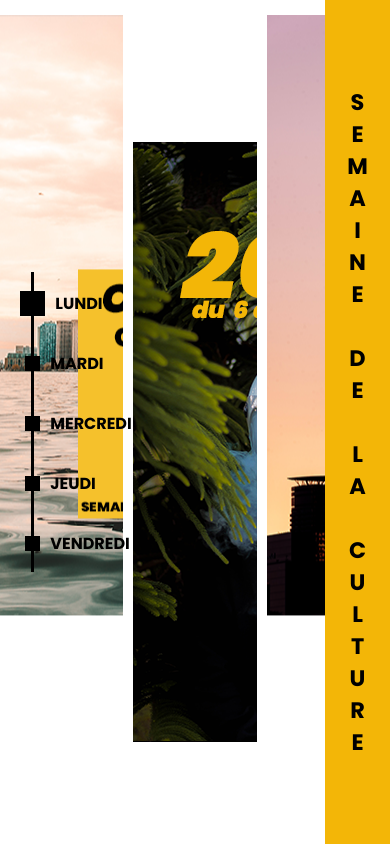
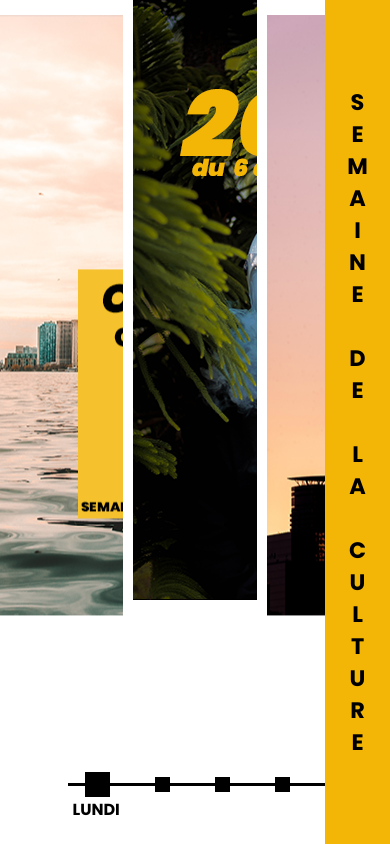
Before and after one commit to ValMgr/CultureWeek2020, a PHP site: page / in a window 390 px wide; the page is wider, and only the part inside the window is pictured. Run offline with PHP 8.4, Linux system fonts and the light colour scheme.

Commit message:
shrink calendar

```diff
--- a/css/style.css
+++ b/css/style.css
@@ -512,3 +512,115 @@ nav .reseaux svg {
     #musique{
 
     }
+
+
+
+
+
+
+
+
+
+
+
+
+
+
+
+
+
+
+
+
+
+
+
+
+
+
+
+
+
+
+
+    /* RESPONSIVE */
+
+    @media screen and (max-width: 1000px) {
+        #calendar {
+          width: 300px;
+          height: 50px;
+          left: calc(50% - 150px);
+          top: 90%;
+          flex-direction: row;
+          align-items: center;
+        }
+
+        #core{
+            min-width: 100%;
+            height: 3px;
+            position: absolute;
+            margin-left: 45px;
+        }
+
+        .day{
+            position: absolute;
+            margin-left: 45px;
+        }
+
+        .day p{
+            margin-top: 25px;
+            margin-left: -50%;
+            color: transparent;
+            text-align: center;
+            font-family: 'Poppins', sans-serif;
+            font-weight: bold;
+            user-select: none;
+            transition: .25s ease;
+
+        }
+
+        .daySelected {
+            margin-top: 10px;
+        }
+
+        .daySelected p{
+            color: var(--black);
+        }
+
+        #Lundi{
+            top: unset;
+            position: unset;
+        }
+
+        #Mardi{
+            top: unset;
+            position: unset;
+
+        }
+
+        #Mercredi{
+            top: unset;
+            position: unset;
+
+
+        }
+
+        #Jeudi{
+            top: unset;
+            position: unset;
+
+        }
+
+        #Vendredi{
+            top: unset;
+            position: unset;
+
+        }
+
+        .two{
+            grid-row: 1 / 6;
+        }
+
+
+
+      }
```
